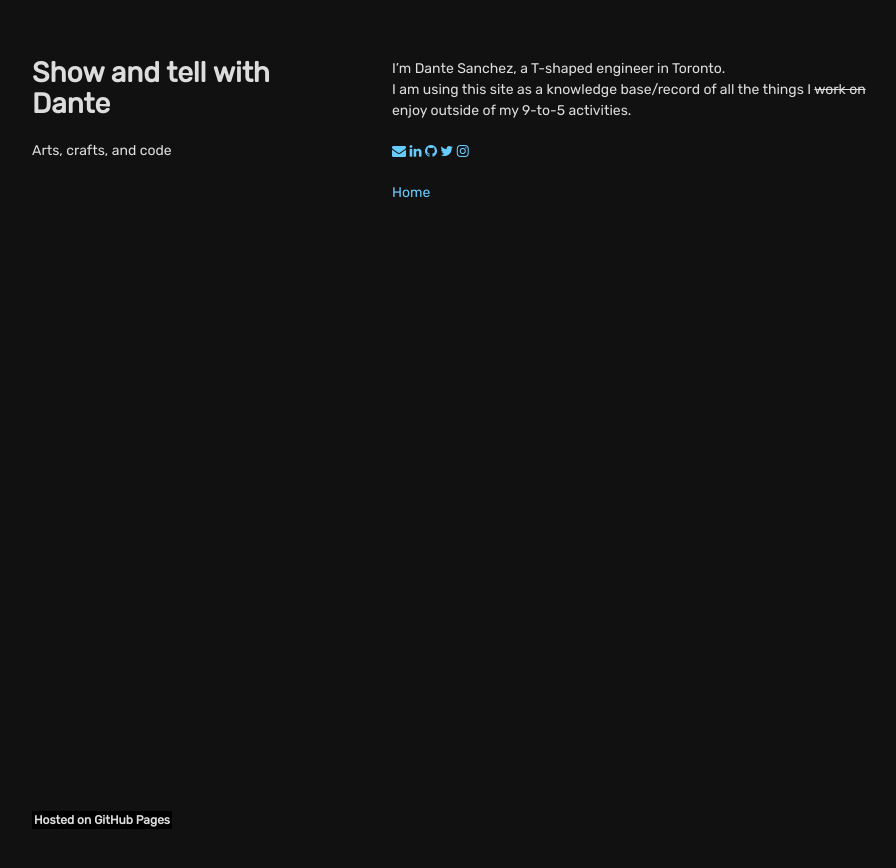
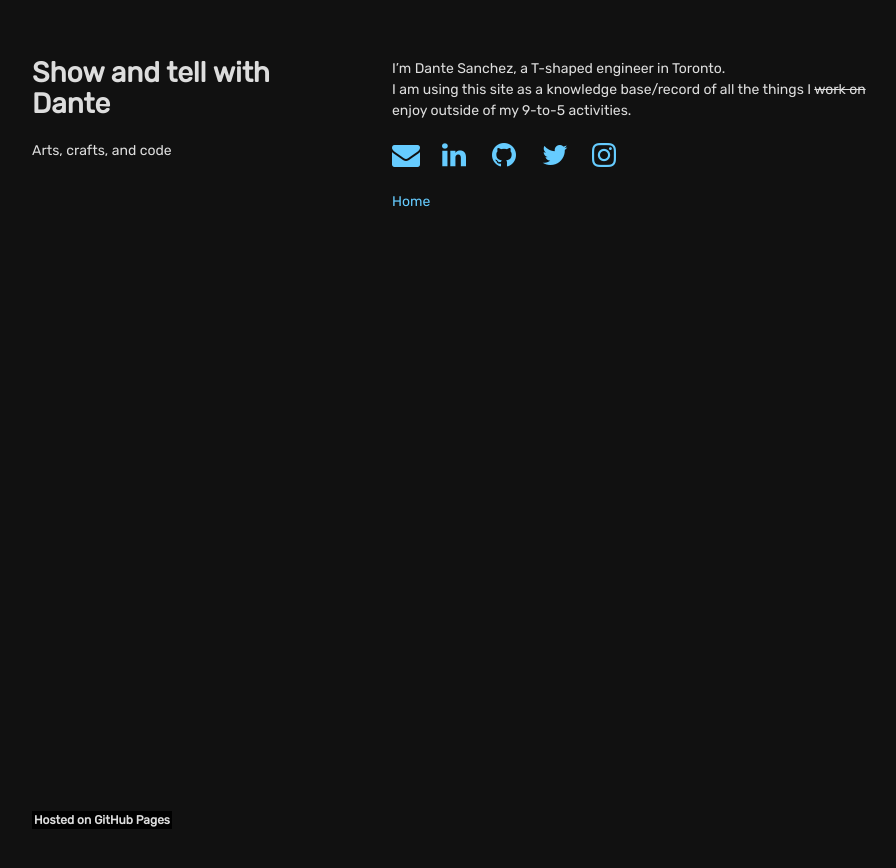
Before and after one commit to dasanchez/dasanchez.github.io, a Jekyll site: the page built from about.md, in a window 1280 px wide. Shown: the top 868 px of the page, without its empty margins (178-1074 px from the left). Built offline with Jekyll 4.4.1, drawn with Linux system fonts in a browser that asks for light colours.

Commit message:
Updated contact icons display

```diff
--- a/about.md
+++ b/about.md
@@ -5,10 +5,12 @@ layout: default
 I'm Dante Sanchez, a T-shaped engineer in Toronto.
 I am using this site as a knowledge base/record of all the things I <s>work on</s> enjoy outside of my 9-to-5 activities.
 
-<a href="mailto:dante.a.sanchez@gmail.com"><i class="fa fa-envelope"></i></a>
-<a href="https://www.linkedin.com/in/dante-sanchez-65465717"><i class="fa fa-linkedin"></i></a>
-<a href="http://github.com/dasanchez"><i class="fa fa-github"></i></a>
-<a href="http://twitter.com/dasanc_"><i class="fa fa-twitter"></i></a>
-<a href="https://www.instagram.com/dada_ornament"><i class="fa fa-instagram"></i></a>
+<span style="display: flex;">
+<a href="mailto:dante.a.sanchez@gmail.com" style="width: 50px;"><i class="fa fa-envelope fa-2x"></i></a>
+<a href="https://www.linkedin.com/in/dante-sanchez-65465717" style="width: 50px;"><i class="fa fa-linkedin fa-2x"></i></a>
+<a href="http://github.com/dasanchez" style="width: 50px;"><i class="fa fa-github fa-2x"></i></a>
+<a href="http://twitter.com/dasanc_" style="width: 50px;"><i class="fa fa-twitter fa-2x"></i></a>
+<a href="https://www.instagram.com/dada_ornament" style="width: 50px;"><i class="fa fa-instagram fa-2x"></i></a>
+</span>
 
 [Home](/)
```
